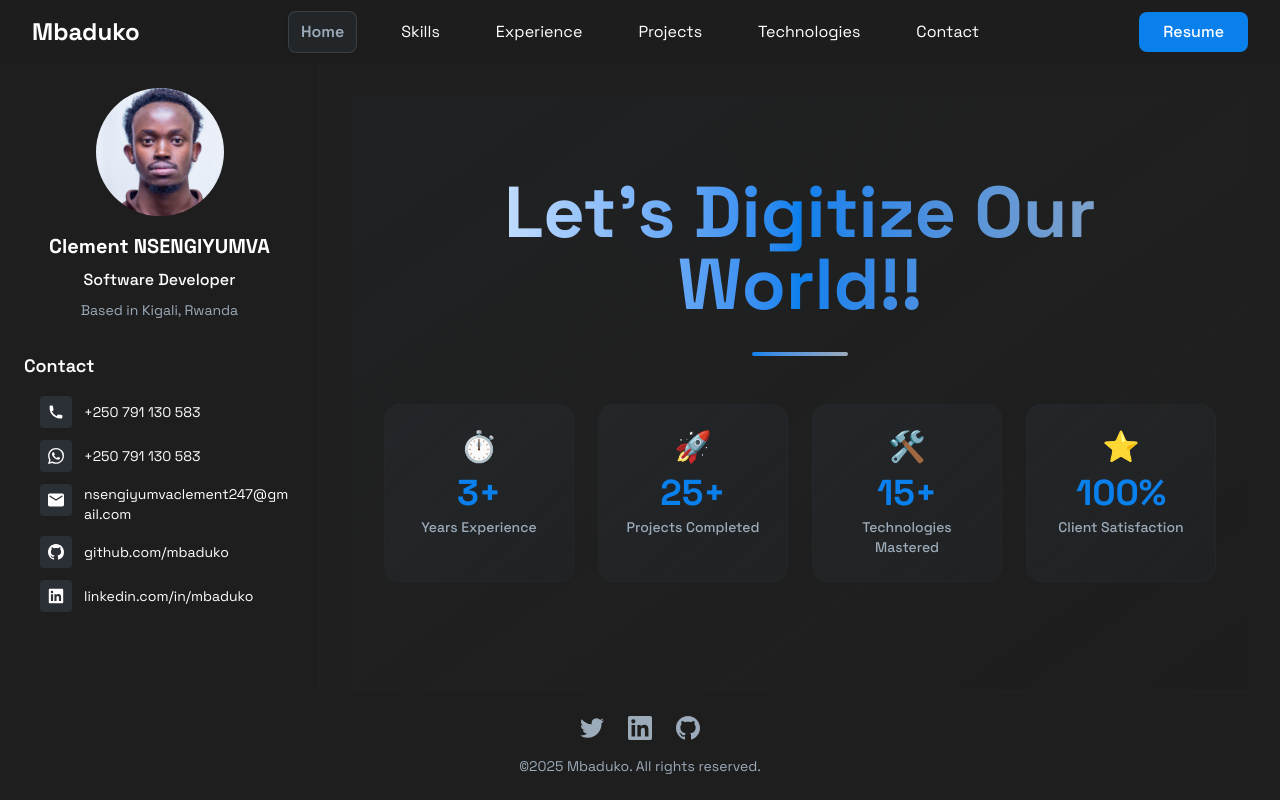
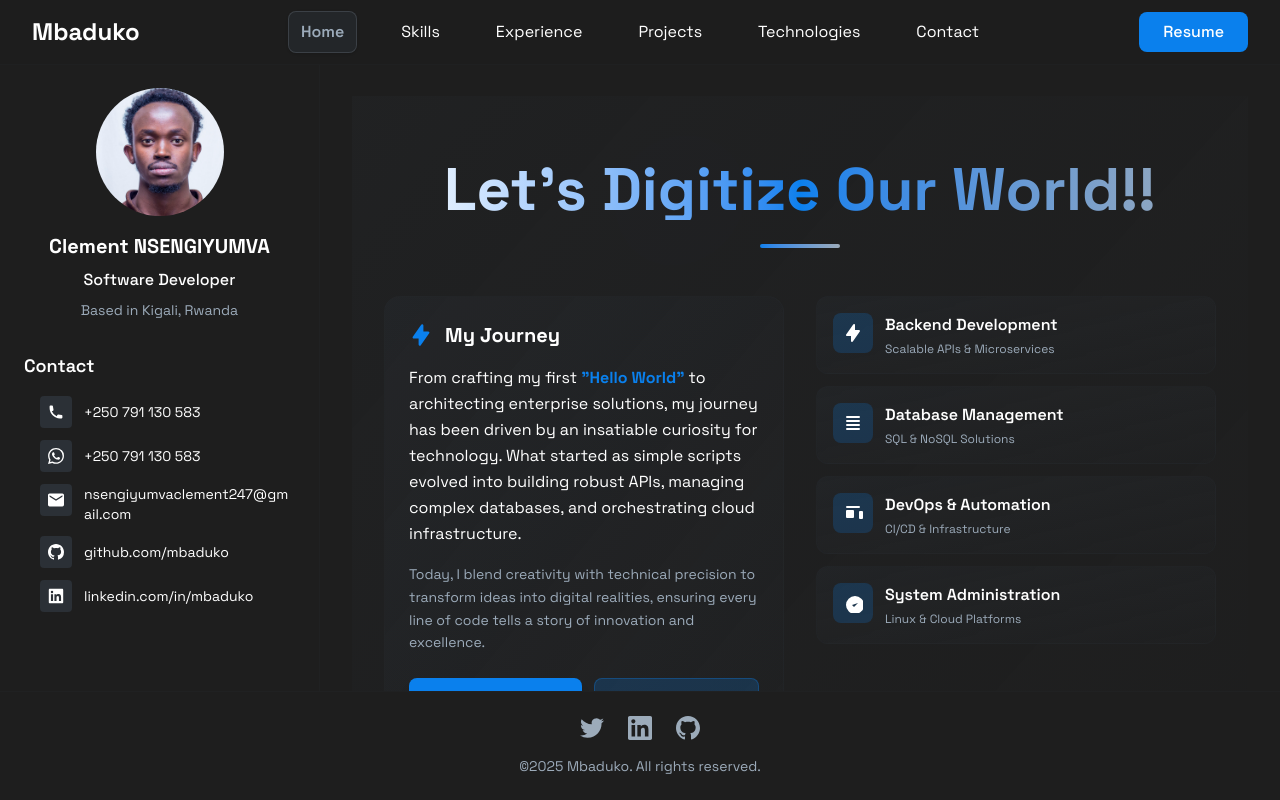
Before and after one commit to Mbaduko/portfolio, a Next.js app: page / in a window 1280 px wide. Built offline with nearby package versions, Linux system fonts and the light colour scheme.

Commit message:
feat: enhance hero section

```diff
--- a/src/components/sections/HeroBioSection.tsx
+++ b/src/components/sections/HeroBioSection.tsx
@@ -1,84 +1,109 @@
 import SectionWrapper from '@/components/ui/SectionWrapper';
-import SectionHeader from '@/components/ui/SectionHeader';
 
 export default function HeroBioSection() {
-  const stats = [
-    { number: "3+", label: "Years Experience", icon: "⏱️" },
-    { number: "25+", label: "Projects Completed", icon: "🚀" },
-    { number: "15+", label: "Technologies Mastered", icon: "🛠️" },
-    { number: "100%", label: "Client Satisfaction", icon: "⭐" }
-  ];
-
-  const achievements = [
-    { title: "Backend Development", description: "Scalable APIs & Microservices", icon: "⚙️" },
-    { title: "Database Management", description: "SQL & NoSQL Solutions", icon: "🗄️" },
-    { title: "DevOps & Automation", description: "CI/CD & Infrastructure", icon: "🤖" },
-    { title: "System Administration", description: "Linux & Cloud Platforms", icon: "☁️" }
+  const expertise = [
+    {
+      title: "Backend Development",
+      description: "Scalable APIs & Microservices",
+      icon: (
+        <svg className="w-5 h-5" fill="currentColor" viewBox="0 0 20 20">
+          <path fillRule="evenodd" d="M11.3 1.046A1 1 0 0112 2v5h4a1 1 0 01.82 1.573l-7 10A1 1 0 018 18v-5H4a1 1 0 01-.82-1.573l7-10a1 1 0 011.12-.38z" clipRule="evenodd" />
+        </svg>
+      )
+    },
+    {
+      title: "Database Management",
+      description: "SQL & NoSQL Solutions",
+      icon: (
+        <svg className="w-5 h-5" fill="currentColor" viewBox="0 0 20 20">
+          <path fillRule="evenodd" d="M3 4a1 1 0 011-1h12a1 1 0 110 2H4a1 1 0 01-1-1zm0 4a1 1 0 011-1h12a1 1 0 110 2H4a1 1 0 01-1-1zm0 4a1 1 0 011-1h12a1 1 0 110 2H4a1 1 0 01-1-1zm0 4a1 1 0 011-1h12a1 1 0 110 2H4a1 1 0 01-1-1z" clipRule="evenodd" />
+        </svg>
+      )
+    },
+    {
+      title: "DevOps & Automation",
+      description: "CI/CD & Infrastructure",
+      icon: (
+        <svg className="w-5 h-5" fill="currentColor" viewBox="0 0 20 20">
+          <path fillRule="evenodd" d="M3 4a1 1 0 011-1h12a1 1 0 110 2H4a1 1 0 01-1-1zm0 4a1 1 0 011-1h6a1 1 0 011 1v6a1 1 0 01-1 1H4a1 1 0 01-1-1v-6zm14 0a1 1 0 00-1 1v6a1 1 0 001 1h2a1 1 0 001-1v-6a1 1 0 00-1-1h-2z" clipRule="evenodd" />
+        </svg>
+      )
+    },
+    {
+      title: "System Administration",
+      description: "Linux & Cloud Platforms",
+      icon: (
+        <svg className="w-5 h-5" fill="currentColor" viewBox="0 0 20 20">
+          <path d="M9 12l2 2 4-4m6 2a9 9 0 11-18 0 9 9 0 0118 0z" />
+        </svg>
+      )
+    }
   ];
 
   return (
-    <>
-      {/* Hero Section */}
-      <SectionWrapper id="home" padding="xl" showBackground>
-        <div className="text-center">
-          <h1 className="text-6xl md:text-7xl font-bold text-foreground mb-8 bg-gradient-to-r from-foreground via-primary-button to-accent-text bg-clip-text text-transparent">
+    <SectionWrapper id="home" padding="lg" showBackground>
+      {/* Hero Title */}
+      <div className="text-center mb-12">
+        <h1 className="text-5xl md:text-6xl font-bold text-foreground mb-6 bg-gradient-to-r from-foreground via-primary-button to-accent-text bg-clip-text text-transparent">
           Let's Digitize Our World!!
         </h1>
-          <div className="w-24 h-1 bg-gradient-to-r from-primary-button to-accent-text mx-auto rounded-full mb-12"></div>
+        <div className="w-20 h-1 bg-gradient-to-r from-primary-button to-accent-text mx-auto rounded-full"></div>
+      </div>
 
-          {/* Key Stats */}
-          <div className="grid grid-cols-2 md:grid-cols-4 gap-6 mb-12">
-            {stats.map((stat, index) => (
-              <div key={index} className="bg-gradient-to-br from-secondary-bg/40 to-secondary-bg/20 rounded-2xl p-6 border border-secondary-bg/30 hover:scale-105 transition-transform duration-300">
-                <div className="text-3xl mb-2">{stat.icon}</div>
-                <div className="text-3xl md:text-4xl font-bold text-primary-button mb-1">{stat.number}</div>
-                <div className="text-accent-text text-sm font-medium">{stat.label}</div>
+      {/* Main Content */}
+      <div className="grid grid-cols-1 lg:grid-cols-2 gap-8 mb-12">
+        {/* Professional Journey */}
+        <div className="bg-gradient-to-br from-secondary-bg/30 to-secondary-bg/10 rounded-2xl p-6 border border-secondary-bg/20">
+          <h3 className="text-xl font-bold text-foreground mb-4 flex items-center">
+            <svg className="w-6 h-6 mr-3 text-primary-button" fill="currentColor" viewBox="0 0 20 20">
+              <path fillRule="evenodd" d="M11.3 1.046A1 1 0 0112 2v5h4a1 1 0 01.82 1.573l-7 10A1 1 0 018 18v-5H4a1 1 0 01-.82-1.573l7-10a1 1 0 011.12-.38z" clipRule="evenodd" />
+            </svg>
+            My Journey
+          </h3>
+          <p className="text-foreground leading-relaxed mb-4">
+            From crafting my first <strong className="text-primary-button">"Hello World"</strong> to architecting
+            enterprise solutions, my journey has been driven by an insatiable curiosity for technology.
+            What started as simple scripts evolved into building robust APIs, managing complex databases,
+            and orchestrating cloud infrastructure.
+          </p>
+          <p className="text-accent-text leading-relaxed text-sm mb-6">
+            Today, I blend creativity with technical precision to transform ideas into digital realities,
+            ensuring every line of code tells a story of innovation and excellence.
+          </p>
+
+          {/* Call to Action */}
+          <div className="flex flex-col sm:flex-row gap-3">
+            <button className="bg-primary-button text-white px-6 py-3 rounded-lg font-semibold hover:bg-primary-button/90 transition-all duration-300 transform hover:scale-105 shadow-lg hover:shadow-xl">
+              <div className="flex items-center justify-center space-x-2">
+                <svg className="w-5 h-5" fill="currentColor" viewBox="0 0 20 20">
+                  <path fillRule="evenodd" d="M3 17a1 1 0 011-1h12a1 1 0 110 2H4a1 1 0 01-1-1zm3.293-7.707a1 1 0 011.414 0L9 10.586V3a1 1 0 112 0v7.586l1.293-1.293a1 1 0 111.414 1.414l-3 3a1 1 0 01-1.414 0l-3-3a1 1 0 010-1.414z" clipRule="evenodd" />
+                </svg>
+                <span>View My Work</span>
               </div>
-            ))}
+            </button>
+            <button className="bg-primary-button/20 border border-primary-button/30 text-primary-button px-6 py-3 rounded-lg font-semibold hover:bg-primary-button/30 hover:border-primary-button/50 transition-all duration-300 transform hover:scale-105">
+              <div className="flex items-center justify-center space-x-2">
+                <svg className="w-5 h-5" fill="currentColor" viewBox="0 0 20 20">
+                  <path d="M2.003 5.884L10 9.882l7.997-3.998A2 2 0 0016 4H4a2 2 0 00-1.997 1.884z" />
+                  <path d="M18 8.118l-8 4-8-4V14a2 2 0 002 2h12a2 2 0 002-2V8.118z" />
+                </svg>
+                <span>Get In Touch</span>
+              </div>
+            </button>
           </div>
         </div>
-      </SectionWrapper>
 
-      {/* Bio Section */}
-      <SectionWrapper id="bio" padding="lg">
-        <SectionHeader
-          title="Professional Summary"
-          subtitle="Full Stack Developer & DevOps Engineer"
-          icon="👨‍💻"
-          variant="primary"
-        />
-
-        <div className="grid grid-cols-1 lg:grid-cols-2 gap-8">
-          {/* Main Bio */}
-          <div className="bg-gradient-to-br from-secondary-bg/30 to-secondary-bg/10 rounded-2xl p-8 border border-secondary-bg/20">
-            <h3 className="text-xl font-bold text-foreground mb-4 flex items-center">
-              <span className="text-2xl mr-3">🎯</span>
-              Core Expertise
-            </h3>
-            <p className="text-foreground leading-relaxed text-lg mb-6">
-              I'm a <strong className="text-primary-button">Full Stack Developer</strong> with over 3 years of experience,
-              specializing in backend development, database management, system administration,
-              and DevOps. I build and maintain scalable APIs, manage relational and NoSQL
-              databases, and automate infrastructure using modern DevOps practices.
-            </p>
-            <p className="text-accent-text leading-relaxed">
-              My expertise spans designing backend architectures, configuring servers, deploying containerized
-              applications, and maintaining CI/CD pipelines — ensuring high performance, security,
-              and reliability across every layer of the stack.
-            </p>
-          </div>
-
-          {/* Key Achievements */}
-          <div className="space-y-4">
-            {achievements.map((achievement, index) => (
-              <div key={index} className="bg-gradient-to-br from-secondary-bg/30 to-secondary-bg/10 rounded-xl p-6 border border-secondary-bg/20 hover:border-primary-button/30 transition-colors duration-300">
-                <div className="flex items-start space-x-4">
-                  <div className="bg-primary-button/20 w-12 h-12 rounded-lg flex items-center justify-center flex-shrink-0">
-                    <span className="text-xl">{achievement.icon}</span>
+        {/* Core Expertise */}
+        <div className="space-y-3">
+          {expertise.map((item, index) => (
+            <div key={index} className="bg-gradient-to-br from-secondary-bg/30 to-secondary-bg/10 rounded-xl p-4 border border-secondary-bg/20 hover:border-primary-button/30 transition-colors duration-300">
+              <div className="flex items-start space-x-3">
+                <div className="bg-primary-button/20 w-10 h-10 rounded-lg flex items-center justify-center flex-shrink-0">
+                  <span className="text-lg">{item.icon}</span>
                 </div>
                 <div>
-                    <h4 className="text-lg font-semibold text-foreground mb-1">{achievement.title}</h4>
-                    <p className="text-accent-text text-sm">{achievement.description}</p>
+                  <h4 className="text-base font-semibold text-foreground mb-1">{item.title}</h4>
+                  <p className="text-accent-text text-xs">{item.description}</p>
                 </div>
               </div>
             </div>
@@ -87,24 +112,47 @@ export default function HeroBioSection() {
       </div>
 
       {/* Quick Facts */}
-        <div className="mt-12 bg-gradient-to-r from-primary-button/10 to-accent-text/10 rounded-2xl p-8 border border-primary-button/20">
-          <h3 className="text-xl font-bold text-foreground mb-6 text-center">Quick Facts</h3>
-          <div className="grid grid-cols-1 md:grid-cols-3 gap-6">
+      <div className="bg-gradient-to-r from-primary-button/10 to-accent-text/10 rounded-2xl p-6 border border-primary-button/20">
+        <h3 className="text-lg font-bold text-foreground mb-4 text-center">Quick Facts</h3>
+        <div className="grid grid-cols-2 md:grid-cols-4 gap-4">
           <div className="text-center">
-              <div className="text-2xl font-bold text-primary-button mb-2">3+</div>
-              <div className="text-accent-text text-sm">Years in Development</div>
+            <div className="flex justify-center mb-2">
+              <svg className="w-6 h-6 text-primary-button" fill="currentColor" viewBox="0 0 20 20">
+                <path fillRule="evenodd" d="M10 18a8 8 0 100-16 8 8 0 000 16zm1-12a1 1 0 10-2 0v4a1 1 0 00.293.707l2.828 2.829a1 1 0 101.415-1.415L11 9.586V6z" clipRule="evenodd" />
+              </svg>
+            </div>
+            <div className="text-xl font-bold text-primary-button mb-1">3+</div>
+            <div className="text-accent-text text-xs font-medium">Years Experience</div>
           </div>
           <div className="text-center">
-              <div className="text-2xl font-bold text-primary-button mb-2">10+</div>
-              <div className="text-accent-text text-sm">Technologies Stack</div>
+            <div className="flex justify-center mb-2">
+              <svg className="w-6 h-6 text-primary-button" fill="currentColor" viewBox="0 0 20 20">
+                <path fillRule="evenodd" d="M3 17a1 1 0 011-1h12a1 1 0 110 2H4a1 1 0 01-1-1zm3.293-7.707a1 1 0 011.414 0L9 10.586V3a1 1 0 112 0v7.586l1.293-1.293a1 1 0 111.414 1.414l-3 3a1 1 0 01-1.414 0l-3-3a1 1 0 010-1.414z" clipRule="evenodd" />
+              </svg>
+            </div>
+            <div className="text-xl font-bold text-primary-button mb-1">25+</div>
+            <div className="text-accent-text text-xs font-medium">Projects Completed</div>
           </div>
           <div className="text-center">
-              <div className="text-2xl font-bold text-primary-button mb-2">100%</div>
-              <div className="text-accent-text text-sm">Project Success Rate</div>
+            <div className="flex justify-center mb-2">
+              <svg className="w-6 h-6 text-primary-button" fill="currentColor" viewBox="0 0 20 20">
+                <path fillRule="evenodd" d="M11.3 1.046A1 1 0 0112 2v5h4a1 1 0 01.82 1.573l-7 10A1 1 0 018 18v-5H4a1 1 0 01-.82-1.573l7-10a1 1 0 011.12-.38z" clipRule="evenodd" />
+              </svg>
+            </div>
+            <div className="text-xl font-bold text-primary-button mb-1">15+</div>
+            <div className="text-accent-text text-xs font-medium">Technologies Mastered</div>
+          </div>
+          <div className="text-center">
+            <div className="flex justify-center mb-2">
+              <svg className="w-6 h-6 text-primary-button" fill="currentColor" viewBox="0 0 20 20">
+                <path d="M9.049 2.927c.3-.921 1.603-.921 1.902 0l1.07 3.292a1 1 0 00.95.69h3.462c.969 0 1.371 1.24.588 1.81l-2.8 2.034a1 1 0 00-.364 1.118l1.07 3.292c.3.921-.755 1.688-1.54 1.118l-2.8-2.034a1 1 0 00-1.175 0l-2.8 2.034c-.784.57-1.838-.197-1.539-1.118l1.07-3.292a1 1 0 00-.364-1.118L2.98 8.72c-.783-.57-.38-1.81.588-1.81h3.461a1 1 0 00.951-.69l1.07-3.292z" />
+              </svg>
+            </div>
+            <div className="text-xl font-bold text-primary-button mb-1">100%</div>
+            <div className="text-accent-text text-xs font-medium">Client Satisfaction</div>
           </div>
         </div>
       </div>
     </SectionWrapper>
-    </>
   );
 }
```
Also changed, not shown: 1 other file (tests, documents, lock files or other folders). Lines whose indentation alone changed are shown as unchanged.
